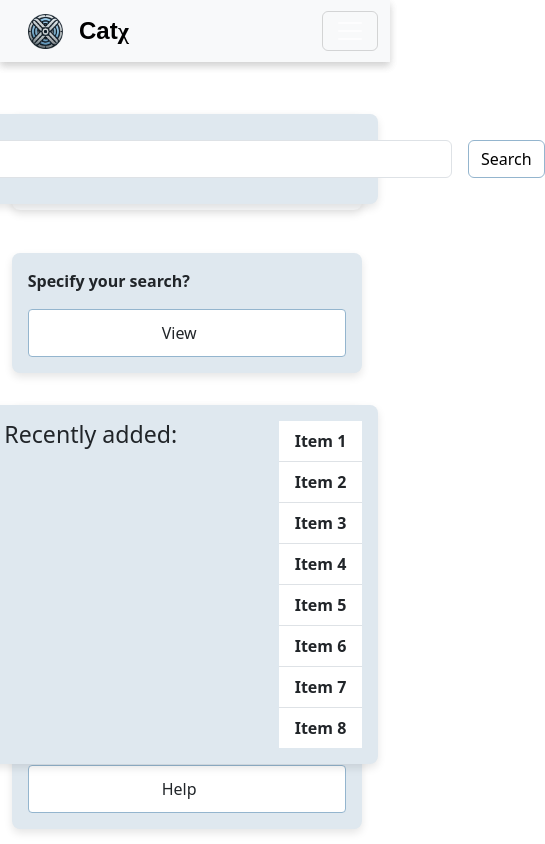
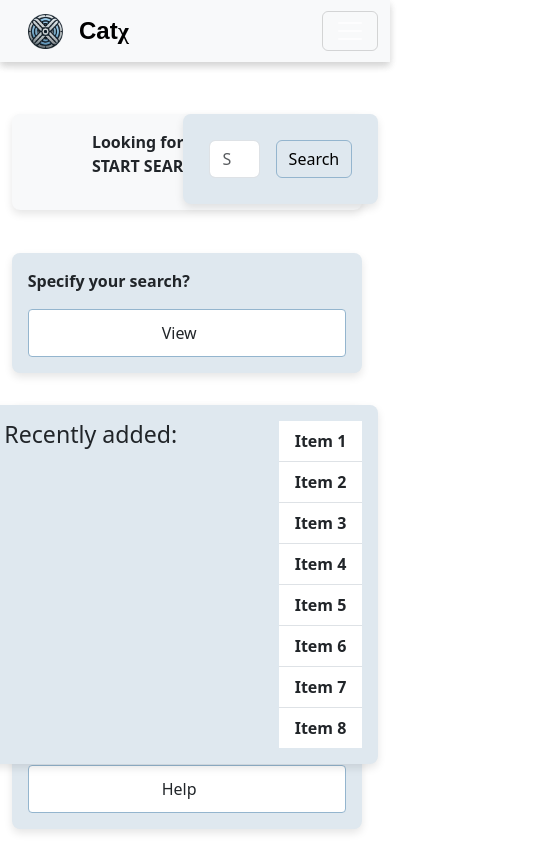
Before and after one commit to awiechma/CatX, a React (Vite) app in the folder react-app-catx/: page / in a window 390 px wide. Shown: the whole page, 545 px wide, since content can reach past the window. Built offline with nearby package versions, Linux system fonts and the light colour scheme.

Commit message:
Responsive searchbar

```diff
--- a/react-app-catx/src/App.css
+++ b/react-app-catx/src/App.css
@@ -70,16 +70,15 @@
   }
 }
 */
-/* Container for Searchbar*/
+/* Container for Searchbar */
 .SearchBar-container {
-  display: flex;
-  justify-content: center;
+  justify-content: center; /* Zentriere den Inhalt horizontal */
+  align-items: center; /* Zentriere den Inhalt vertikal */
   padding: 1.63rem;
   background-color: #dfe8ef;
   box-shadow: 0px 4px 8px rgba(0, 0, 0, 0.1);
   border-radius: 8px;
-  width: 100%;
-  max-width: 800px;
+  width: 50%;
   margin: auto;
   position: absolute;
   top: 13.5%;
@@ -88,13 +87,12 @@
 
 /* Input for Searchbar */
 .searchbar-whitespace {
-  width: 200%;
-  max-width: 800px;
-  padding: 0.5rem 14rem;
+  width: 100%; /* Nutze 100% der Containerbreite */
+  padding: 0.5rem;
   font-size: 1.1rem;
   border: 1px solid #94b5ce;
   border-radius: 4px;
-  box-sizing: border-box;
+  /*box-sizing: border-box;*/
   outline: none;
 }
 
--- a/react-app-catx/src/components/SearchBar.jsx
+++ b/react-app-catx/src/components/SearchBar.jsx
@@ -43,7 +43,7 @@ const SearchBar = ({ onSearch, initialSearchTerm = "" }) => {
                     aria-label="Search"
                     value={searchTerm}
                     onChange={handleInputChange}
-                    style={{ width: '630px' }}
+                    style={{ width: '100%' }}
                 />
                 <button className="btn btn-outline-searchbar" type="submit">
                     Search
```
